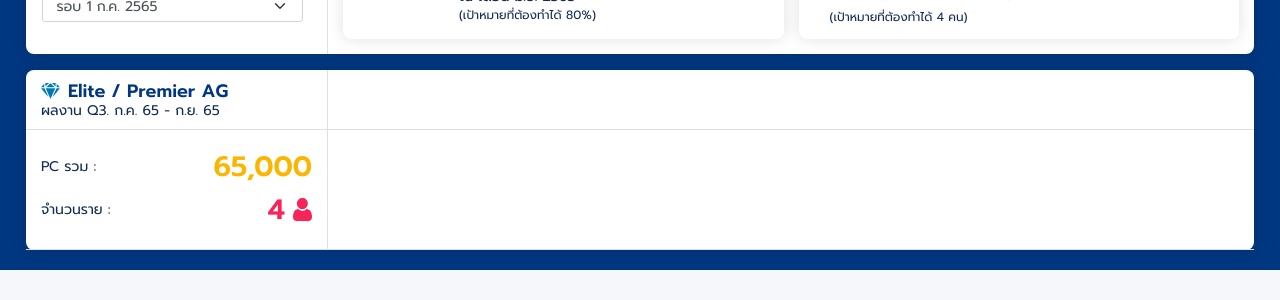
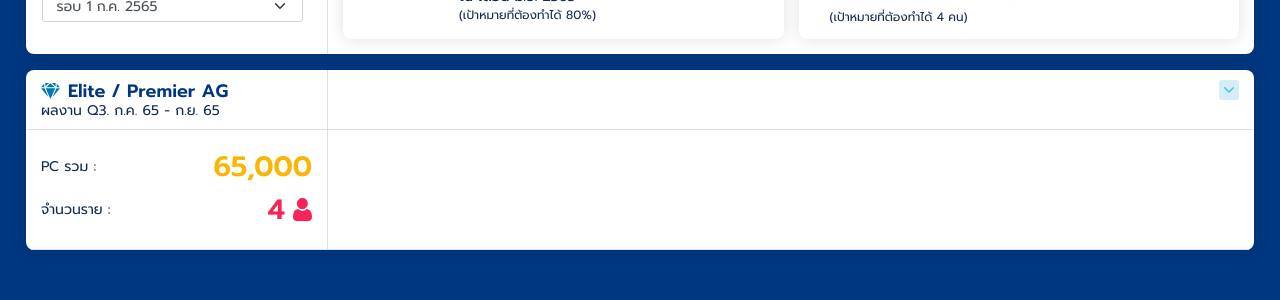
Before and after one commit to mattssru/agency-frontend-vue, a Vue app: page / in a window 1280 px wide. Shown: the part 522-822 px from the top of the page. Before the commit the page ends 800 px from the top, so only its background shows below. Built offline with nearby package versions, Linux system fonts and the light colour scheme.

Commit message:
expand elite

```diff
--- a/src/components/CardExpend.vue
+++ b/src/components/CardExpend.vue
@@ -116,7 +116,7 @@ export default {
 }
 .box_item {
   width: 100%;
-  position: relative;
+  //position: relative;
 }
 .show .extend {
   z-index: 100;
--- /dev/null
+++ b/src/views/Dashboard/CardEliteExpend.vue
@@ -0,0 +1,250 @@
+<script>
+export default {
+  name: "CardExpend",
+  data() {
+    return {
+      show: false,
+    };
+  },
+};
+</script>
+<template>
+  <div class="card-extend">
+    <div class="premier_dashboard">
+      <div class="row">
+        <div class="col-lg-3 col-sm-12 nopaddingright">
+          <div class="head_premier d-flex flex-column justify-content-center">
+            <div
+              class="text_medium color_primary font_semi d-flex align-items-center"
+            >
+              <img src="@assets/image/icon_elite.svg" alt="" class="me-2" />
+              Elite / Premier AG
+            </div>
+            <p class="text_small">ผลงาน Q3. ก.ค. 65 - ก.ย. 65</p>
+          </div>
+          <div class="bottom_premier">
+            <div class="d-flex justify-content-between align-items-center">
+              <p class="text_small">PC รวม :</p>
+              <p class="text_semibold font_semi text_semibold color_yellow">
+                65,000
+              </p>
+            </div>
+            <div class="d-flex justify-content-between align-items-center">
+              <p class="text_small">จำนวนราย :</p>
+              <p
+                class="text_semibold font_semi color_pink d-flex align-items-center"
+              >
+                4
+                <img
+                  src="@assets/image/icon_user_pink.svg"
+                  alt=""
+                  class="ms-2"
+                />
+              </p>
+            </div>
+          </div>
+        </div>
+
+        <div class="col-lg-9 col-sm-12 nopaddingleft">
+          <div class="head_premier right_premier">
+            <div class="btnAbsolute">
+              <button
+                @click="show = !show"
+                class="btnExpend d-flex align-items-center justify-content-center"
+              ></button>
+            </div>
+          </div>
+          <div class="bottom_right_premier"></div>
+        </div>
+      </div>
+    </div>
+    <Transition name="slide-up">
+      <div v-if="show" class="second premier_dashboard">
+        <div class="row">
+          <div class="col-lg-3 col-sm-12 nopaddingright">
+            <div class="head_premier d-flex flex-column justify-content-center">
+              <div
+                class="text_medium color_primary font_semi d-flex align-items-center"
+              >
+                <img src="@assets/image/icon_elite.svg" alt="" class="me-2" />
+                Elite / Premier AG
+              </div>
+              <p class="text_small">ผลงาน Q3. ก.ค. 65 - ก.ย. 65</p>
+            </div>
+            <div class="bottom_premier">
+              <div class="d-flex justify-content-between align-items-center">
+                <p class="text_small">PC รวม :</p>
+                <p class="text_semibold font_semi text_semibold color_yellow">
+                  65,000
+                </p>
+              </div>
+              <div class="d-flex justify-content-between align-items-center">
+                <p class="text_small">จำนวนราย :</p>
+                <p
+                  class="text_semibold font_semi color_pink d-flex align-items-center"
+                >
+                  4
+                  <img
+                    src="@assets/image/icon_user_pink.svg"
+                    alt=""
+                    class="ms-2"
+                  />
+                </p>
+              </div>
+            </div>
+          </div>
+
+          <div class="col-lg-9 col-sm-12 nopaddingleft">
+            <div class="head_premier right_premier">
+              <div class="btnAbsolute">
+                <button
+                  @click="show = !show"
+                  class="btnExpend d-flex align-items-center justify-content-center"
+                ></button>
+              </div>
+            </div>
+            <div class="bottom_right_premier"></div>
+          </div>
+        </div>
+        <div class="table_premier table-responsive mt-4">
+          <table class="table_custom">
+            <thead>
+              <tr>
+                <th width="24.4%">
+                  <div class="text_medium font_semi color_primary text-start">
+                    ภาพรวมผลงานปี 2565
+                  </div>
+                </th>
+                <th>ม.ค. - มี.ค.</th>
+                <th>เม.ย. - มิ.ย.</th>
+                <th>ก.ค. - ก.ย.</th>
+                <th>ต.ค. - ธ.ค.</th>
+              </tr>
+            </thead>
+            <tbody>
+              <tr>
+                <td class="text-start text_small">PC รวม (จำนวนราย)</td>
+                <td>300,000 (14 ราย)</td>
+                <td>80,000 (4 ราย)</td>
+                <td>150,000 (9 ราย)</td>
+                <td>-</td>
+              </tr>
+              <tr>
+                <td class="text-start text_small">สถานะที่ได้รับ</td>
+                <td>
+                  <div>
+                    <img src="@assets/image/logo_elite.svg" alt="" />
+                  </div>
+                </td>
+                <td>
+                  <div>
+                    <img src="@assets/image/icon_x.svg" alt="" />
+                  </div>
+                </td>
+                <td>
+                  <div>
+                    <img src="@assets/image/logo_premier.svg" alt="" />
+                  </div>
+                </td>
+                <td>--</td>
+              </tr>
+            </tbody>
+          </table>
+        </div>
+      </div>
+    </Transition>
+  </div>
+</template>
+
+<style lang="scss" scoped>
+.premier_dashboard {
+  border-radius: 8px;
+  box-shadow: 0 0 16px rgba(0, 0, 0, 0.12);
+  background-color: #fff;
+  overflow: hidden;
+}
+.show.box_item .btnExpend::after {
+  transform: rotate(-180deg);
+}
+.btnAbsolute {
+  position: absolute !important;
+  top: 10px;
+  right: 15px;
+}
+.btnExpend {
+  position: relative !important;
+  padding: 0;
+  width: 20px;
+  height: 20px;
+  border-radius: 3px;
+  background-color: #c3e7f4;
+  border: none;
+  opacity: 0.7;
+  position: relative;
+}
+.btnExpend::after {
+  content: "";
+  background-image: url(@assets/image/icon_down.svg);
+  background-repeat: no-repeat;
+  background-position: center;
+  background-size: auto;
+  width: 10px;
+  height: 10px;
+  transition: transform 0.2s ease-in-out;
+}
+.btn-container {
+  display: inline-block;
+  position: relative;
+  height: 1em;
+}
+
+button {
+  position: absolute;
+}
+
+.slide-up-enter-active,
+.slide-up-leave-active {
+  transition: all 0.25s ease-in;
+}
+
+.slide-up-enter-from {
+  opacity: 0;
+  transform: translateY(50px);
+}
+
+.slide-up-leave-to {
+  opacity: 0;
+  transform: translateY(-50px);
+}
+
+.card-extend {
+  position: relative;
+}
+.second {
+  position: absolute;
+  bottom: 0;
+  width: 100%;
+}
+.head_premier {
+  height: 60px;
+  padding: 15px;
+  border-bottom: 1px solid #e0e0e0;
+}
+.right_premier,
+.bottom_right_premier {
+  border-left: 1px solid #e0e0e0;
+  border-bottom: 1px solid #e0e0e0;
+}
+.bottom_premier {
+  padding: 15px;
+  min-height: 120px;
+  border-bottom: 1px solid #e0e0e0;
+}
+.bottom_right_premier {
+  padding: 20px 23px 10px 23px;
+  min-height: 120px;
+}
+.table_premier .table_custom {
+  min-width: 900px;
+}
+</style>
--- a/src/views/Dashboard/index.vue
+++ b/src/views/Dashboard/index.vue
@@ -2,6 +2,7 @@
 import { Button, Card, CardExpend, CircleProgress, Modal } from "@components";
 import IconTabsFirst from "@components/icons/IconTabsFirst.vue";
 import IconTabsSecon from "@components/icons/IconTabsSecon.vue";
+import CardEliteExpend from "./CardEliteExpend.vue";
 
 export default {
   name: "Dashboard",
@@ -13,6 +14,7 @@ export default {
     CircleProgress,
     CardExpend,
     Modal,
+    CardEliteExpend,
   },
   data() {
     return {
@@ -373,7 +375,7 @@ export default {
           </div>
         </div>
       </div>
-      <div class="premier_dashboard">
+      <!-- <div class="premier_dashboard">
         <div class="row">
           <div class="col-lg-3 col-sm-12 nopaddingright">
             <div class="head_premier d-flex flex-column justify-content-center">
@@ -413,7 +415,7 @@ export default {
             <div class="bottom_right_premier"></div>
           </div>
         </div>
-        <!-- <div class="table_premier table-responsive mt-4">
+        <div class="table_premier table-responsive mt-4">
           <table class="table_custom">
             <thead>
               <tr>
@@ -457,8 +459,10 @@ export default {
               </tr>
             </tbody>
           </table>
-        </div> -->
-      </div>
+        </div>
+      </div> -->
+
+      <CardEliteExpend />
     </div>
   </div>
 </template>
@@ -467,6 +471,7 @@ export default {
 .dashboard {
   background: #003781;
   padding: 20px;
+  height: 100vh;
 }
 .head_box {
   border-bottom: 1px solid #e0e0e0;
```
